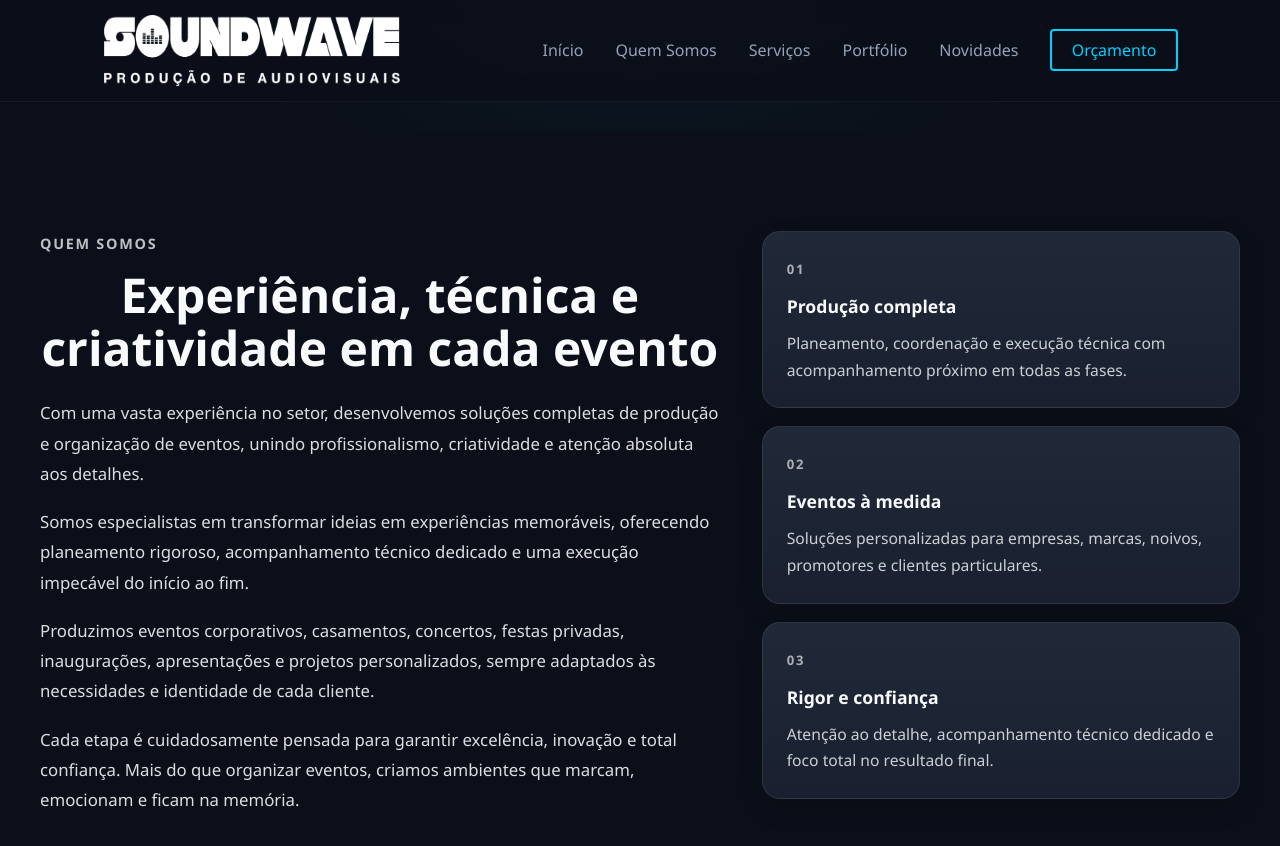
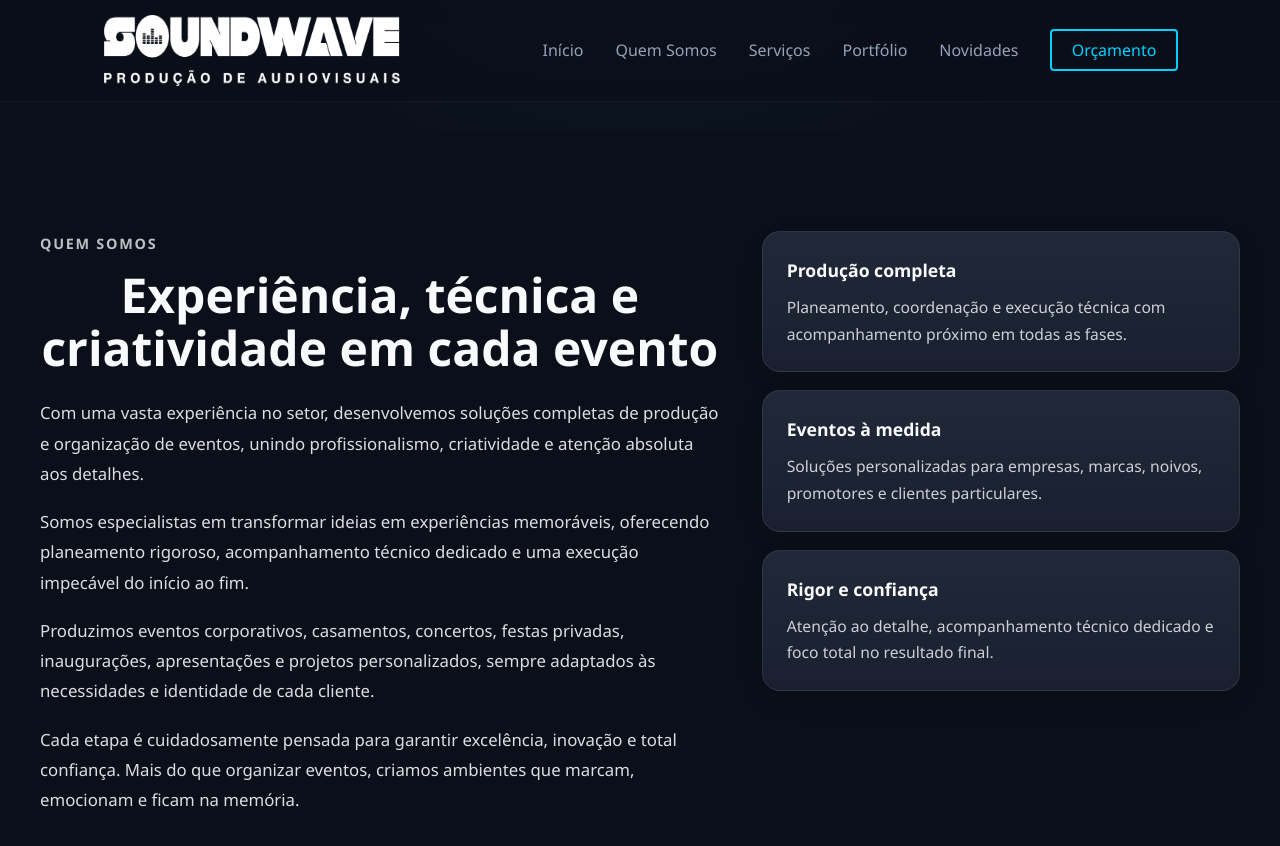
Before and after one commit to jaarego/jaarego.github.io, a Jekyll site: the page built from README.md, in a window 1280 px wide and 900 px high, scrolled down 781 px. Shown: the top 846 px of the window. Built offline with Jekyll 4.4.1, drawn with Linux system fonts in a browser that asks for light colours; our own code applies the rules of GitHub Pages for plain Markdown files.

Commit message:
Atualizar o info.html

```diff
--- a/_includes/info.html
+++ b/_includes/info.html
@@ -23,19 +23,16 @@
 
     <div class="about-highlights">
       <div class="highlight-card">
-        <span class="highlight-number">01</span>
         <h3>Produção completa</h3>
         <p>Planeamento, coordenação e execução técnica com acompanhamento próximo em todas as fases.</p>
       </div>
 
       <div class="highlight-card">
-        <span class="highlight-number">02</span>
         <h3>Eventos à medida</h3>
         <p>Soluções personalizadas para empresas, marcas, noivos, promotores e clientes particulares.</p>
       </div>
 
       <div class="highlight-card">
-        <span class="highlight-number">03</span>
         <h3>Rigor e confiança</h3>
         <p>Atenção ao detalhe, acompanhamento técnico dedicado e foco total no resultado final.</p>
       </div>
```
